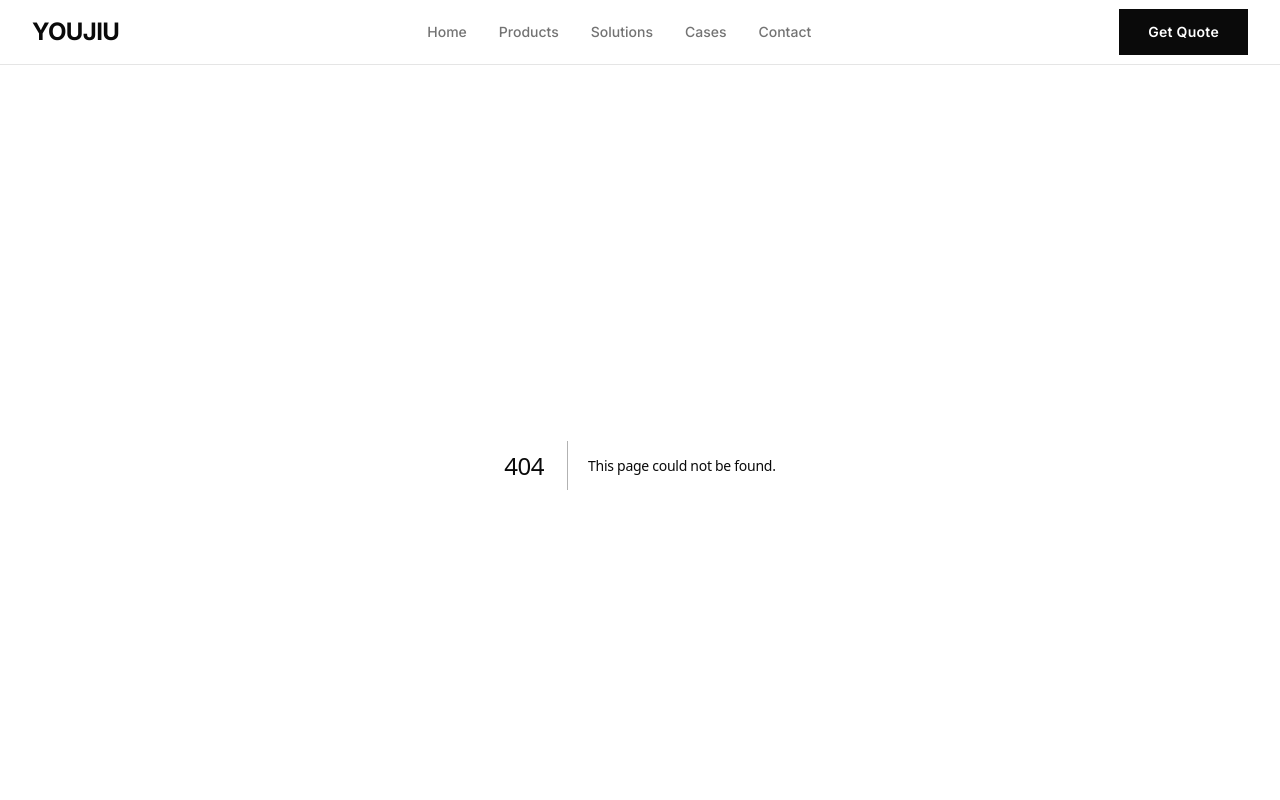
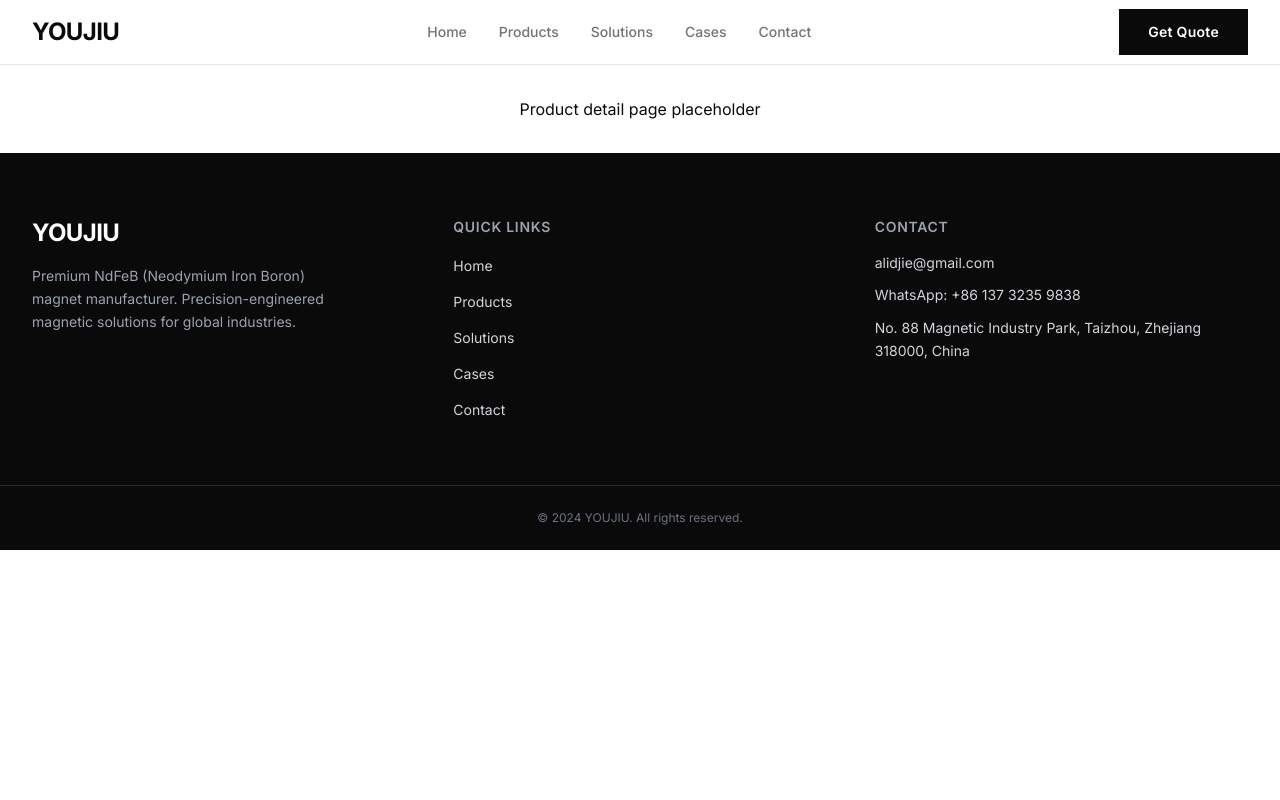
Before and after one commit to alidjie/youjiu-magnet-site, a Next.js app: page /products/detail in a window 1280 px wide. Before the commit this address had no page. Shown: the top 800 px of the page. Built offline with nearby package versions, Linux system fonts and the light colour scheme.

Commit message:
Minimal detail page - isolation test

```diff
--- /dev/null
+++ b/app/products/detail/page.tsx
@@ -0,0 +1,3 @@
+export default function DetailPage() {
+  return <div className="p-8 text-center">Product detail page placeholder</div>
+}
```
